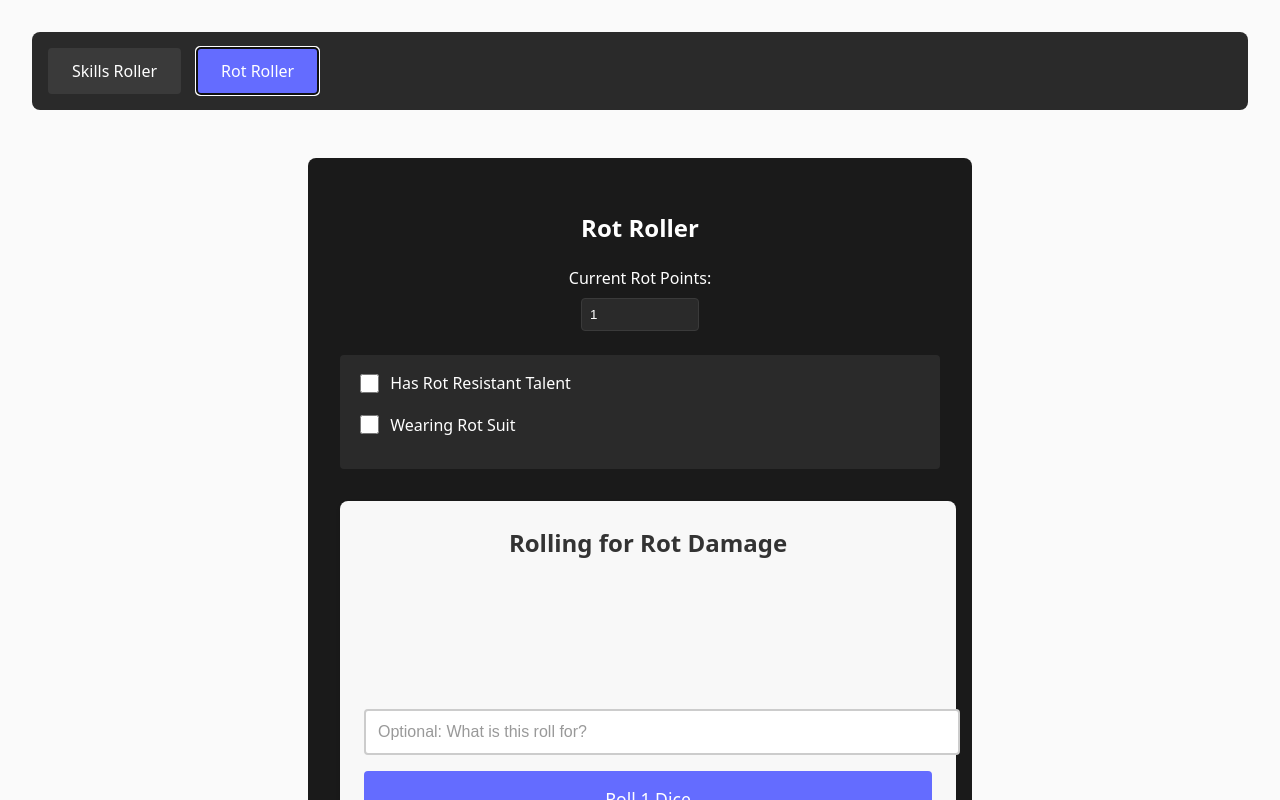
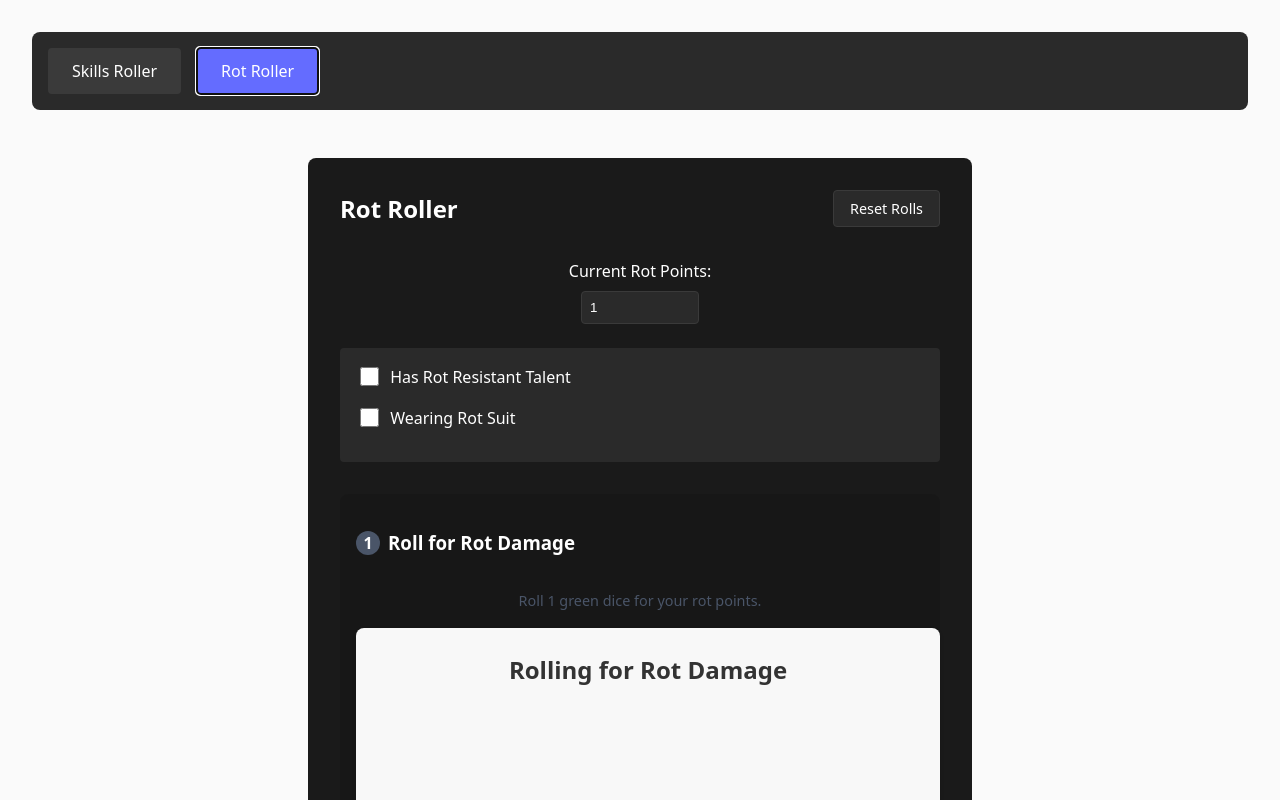
Before and after one commit to campbellnicholas/mutant-flows, a React (Vite) app: page / in a window 1280 px wide. Both pictures are taken after a click on the button "Rot Roller". Shown: the top 800 px of the page. Built offline with nearby package versions, Linux system fonts and the light colour scheme.

Commit message:
Update the rot roller

```diff
--- a/src/App.css
+++ b/src/App.css
@@ -178,3 +178,115 @@
   flex-direction: column;
   gap: 2rem;
 }
+
+.roll-step {
+  background: rgba(0, 0, 0, 0.1);
+  border-radius: 8px;
+  padding: 1rem;
+  margin-bottom: 1.5rem;
+}
+
+.step-header {
+  display: flex;
+  align-items: center;
+  gap: 0.5rem;
+  margin-bottom: 0.5rem;
+}
+
+.step-number {
+  background: #4a5568;
+  color: white;
+  width: 24px;
+  height: 24px;
+  border-radius: 50%;
+  display: flex;
+  align-items: center;
+  justify-content: center;
+  font-weight: bold;
+}
+
+.step-description {
+  color: #4a5568;
+  margin-bottom: 1rem;
+  font-size: 0.9rem;
+}
+
+.roll-description-input {
+  width: calc(100% - 2rem);
+  padding: 0.5rem;
+  margin-bottom: 1rem;
+  border: 1px solid #3a3a3a;
+  border-radius: 4px;
+  color: #3a3a3a;
+}
+
+.roll-description-input:disabled {
+  opacity: 0.7;
+  cursor: not-allowed;
+}
+
+.protection-rolls-history {
+  margin: 1rem 0;
+  padding: 1rem;
+  background: rgba(0, 0, 0, 0.2);
+  border-radius: 4px;
+}
+
+.protection-rolls-history h4 {
+  margin: 0 0 0.5rem 0;
+  color: #646cff;
+}
+
+.protection-rolls-history ul {
+  list-style: none;
+  padding: 0;
+  margin: 0;
+}
+
+.protection-rolls-history li {
+  padding: 0.25rem 0;
+  font-size: 0.9rem;
+}
+
+.protection-rolls-history li.absorbed {
+  color: #48bb78;
+}
+
+.protection-rolls-history li.not-absorbed {
+  color: #f56565;
+}
+
+.protection-progress {
+  margin: 1rem 0;
+  padding: 0.5rem;
+  background: rgba(0, 0, 0, 0.2);
+  border-radius: 4px;
+  font-size: 0.9rem;
+  color: #646cff;
+}
+
+.roller-header {
+  display: flex;
+  justify-content: space-between;
+  align-items: center;
+  margin-bottom: 2rem;
+}
+
+.roller-header h2 {
+  margin: 0;
+}
+
+.reset-button {
+  padding: 0.5rem 1rem;
+  background-color: #2a2a2a;
+  color: #ffffff;
+  border: 1px solid #3a3a3a;
+  border-radius: 4px;
+  cursor: pointer;
+  font-size: 0.9rem;
+  transition: background-color 0.2s ease;
+}
+
+.reset-button:hover {
+  background-color: #3a3a3a;
+}
--- a/src/components/RotRoller.tsx
+++ b/src/components/RotRoller.tsx
@@ -1,4 +1,4 @@
-import { useState } from 'react'
+import { useState, useRef, useEffect } from 'react'
 import DiceRoller from './DiceRoller'
 import './DiceRoller.css'
 
@@ -17,6 +17,11 @@ type RollResult = {
   newSuitRating?: number
 }
 
+type ProtectionRoll = {
+  rotPointNumber: number
+  absorbed: boolean
+}
+
 /**
  * RotRoller component for handling rot-related dice rolls
  * @returns {JSX.Element} The RotRoller component
@@ -29,27 +34,64 @@ const RotRoller = () => {
     rotSuitRating: 3
   })
   const [result, setResult] = useState<RollResult | null>(null)
+  const [protectionRolls, setProtectionRolls] = useState<ProtectionRoll[]>([])
+  const [currentRotPoint, setCurrentRotPoint] = useState<number>(1)
+  const [completedRolls, setCompletedRolls] = useState<number>(0)
+  const damageRollRef = useRef<HTMLDivElement>(null)
 
-  /**
-   * Handles the completion of a protection roll
-   * @param {Object} summary - The roll summary
-   * @returns {void}
-   */
+  // Add effect to scroll to damage roll when protection rolls are complete
+  useEffect(() => {
+    if (completedRolls === rotPoints && damageRollRef.current) {
+      damageRollRef.current.scrollIntoView({ behavior: 'smooth' })
+    }
+  }, [completedRolls, rotPoints])
+
+  const handleReset = () => {
+    setProtectionRolls([])
+    setCurrentRotPoint(1)
+    setResult(null)
+    setCompletedRolls(0)
+    setProtection({
+      hasRotResistant: false,
+      hasRotSuit: false,
+      rotSuitRating: 3
+    })
+  }
+
   const handleProtectionRollComplete = (summary: { successes: number, failures: number, brokenGear: number }) => {
-    const absorbedPoints = summary.successes
-    const remainingPoints = Math.max(0, rotPoints - absorbedPoints)
+    const absorbed = summary.successes > 0
+
+    // Calculate new state based on current values
+    const newRoll = {
+      rotPointNumber: currentRotPoint,
+      absorbed
+    }
+
+    const newProtectionRolls = [...protectionRolls, newRoll]
+    const totalAbsorbed = newProtectionRolls.filter(roll => roll.absorbed).length
+    const remainingPoints = Math.max(0, rotPoints - totalAbsorbed)
     const protectionReduced = protection.hasRotSuit && summary.brokenGear > 0
     const newSuitRating = protection.hasRotSuit ?
       Math.max(0, protection.rotSuitRating - summary.brokenGear) :
       undefined
 
+    // Update all state at once
+    setProtectionRolls(newProtectionRolls)
+    setCompletedRolls(prev => prev + 1)
+
+    // Only increment currentRotPoint if we haven't reached the total
+    if (currentRotPoint < rotPoints) {
+      setCurrentRotPoint(prev => prev + 1)
+    } else {
+      // All protection rolls are complete
       setResult({
-      absorbedPoints,
+        absorbedPoints: totalAbsorbed,
         remainingPoints,
         damage: 0, // Will be updated after damage roll
         protectionReduced,
         newSuitRating
       })
+    }
   }
 
   /**
@@ -67,7 +109,16 @@ const RotRoller = () => {
 
   return (
     <div className="rot-roller">
+      <div className="roller-header">
         <h2>Rot Roller</h2>
+        <button
+          className="reset-button"
+          onClick={handleReset}
+          title="Reset all rolls"
+        >
+          Reset Rolls
+        </button>
+      </div>
 
       <div className="input-section">
         <div className="input-group">
@@ -82,12 +133,14 @@ const RotRoller = () => {
               // Allow empty input
               if (value === '') {
                 setRotPoints(1);
+                handleReset();
                 return;
               }
               // Parse the number and ensure it's at least 1
               const numValue = parseInt(value);
               if (!isNaN(numValue)) {
                 setRotPoints(Math.max(1, numValue));
+                handleReset();
               }
             }}
           />
@@ -143,6 +196,19 @@ const RotRoller = () => {
 
       <div className="dice-rollers">
         {(protection.hasRotResistant || protection.hasRotSuit) && (
+          <div className="roll-step">
+            <div className="step-header">
+              <span className="step-number">1</span>
+              <h3>Roll for Protection</h3>
+            </div>
+            <p className="step-description">
+              Roll protection for Rot Point {currentRotPoint} of {rotPoints}. This includes {protection.hasRotResistant ? '3 green dice from Rot Resistant talent' : ''}
+              {protection.hasRotResistant && protection.hasRotSuit ? ' and ' : ''}
+              {protection.hasRotSuit ? `${protection.rotSuitRating} black dice from your Rot Suit` : ''}.
+            </p>
+            <div className="protection-progress">
+              Protection Rolls: {completedRolls} of {rotPoints}
+            </div>
             <DiceRoller
               label="Rolling for Protection"
               initialDice={{
@@ -151,10 +217,28 @@ const RotRoller = () => {
                 black: protection.hasRotSuit ? protection.rotSuitRating : 0
               }}
               onRollSummary={handleProtectionRollComplete}
+              showHistory={true}
+              storageKey="rotProtectionHistory"
+              allowPush={false}
+              disabled={completedRolls === rotPoints}
             />
+          </div>
         )}
 
         {(!protection.hasRotResistant && !protection.hasRotSuit || (result?.remainingPoints ?? 0) > 0) && (
+          <div className="roll-step" ref={damageRollRef}>
+            <div className="step-header">
+              <span className="step-number">
+                {(protection.hasRotResistant || protection.hasRotSuit) ? '2' : '1'}
+              </span>
+              <h3>Roll for Rot Damage</h3>
+            </div>
+            <p className="step-description">
+              {result?.remainingPoints ?
+                `Roll ${result.remainingPoints} green dice for the remaining rot points.` :
+                `Roll ${rotPoints} green dice for your rot points.`
+              }
+            </p>
             <DiceRoller
               label="Rolling for Rot Damage"
               initialDice={{
@@ -163,7 +247,11 @@ const RotRoller = () => {
                 black: 0
               }}
               onRollSummary={handleDamageRollComplete}
+              showHistory={true}
+              storageKey="rotDamageHistory"
+              allowPush={false}
             />
+          </div>
         )}
       </div>
 
```
Also changed, not shown: src/components/DiceRoller.tsx (+33 -18 lines). Lines whose indentation alone changed are shown as unchanged.
